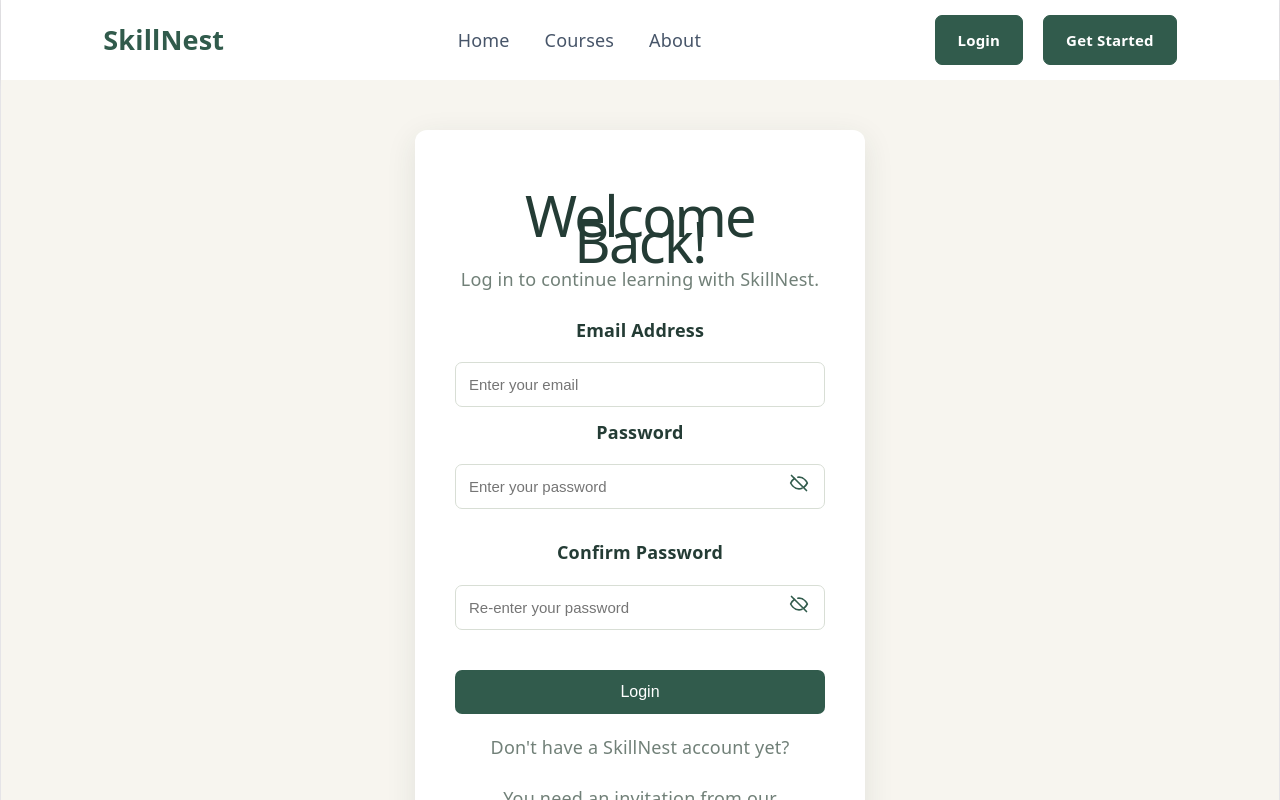
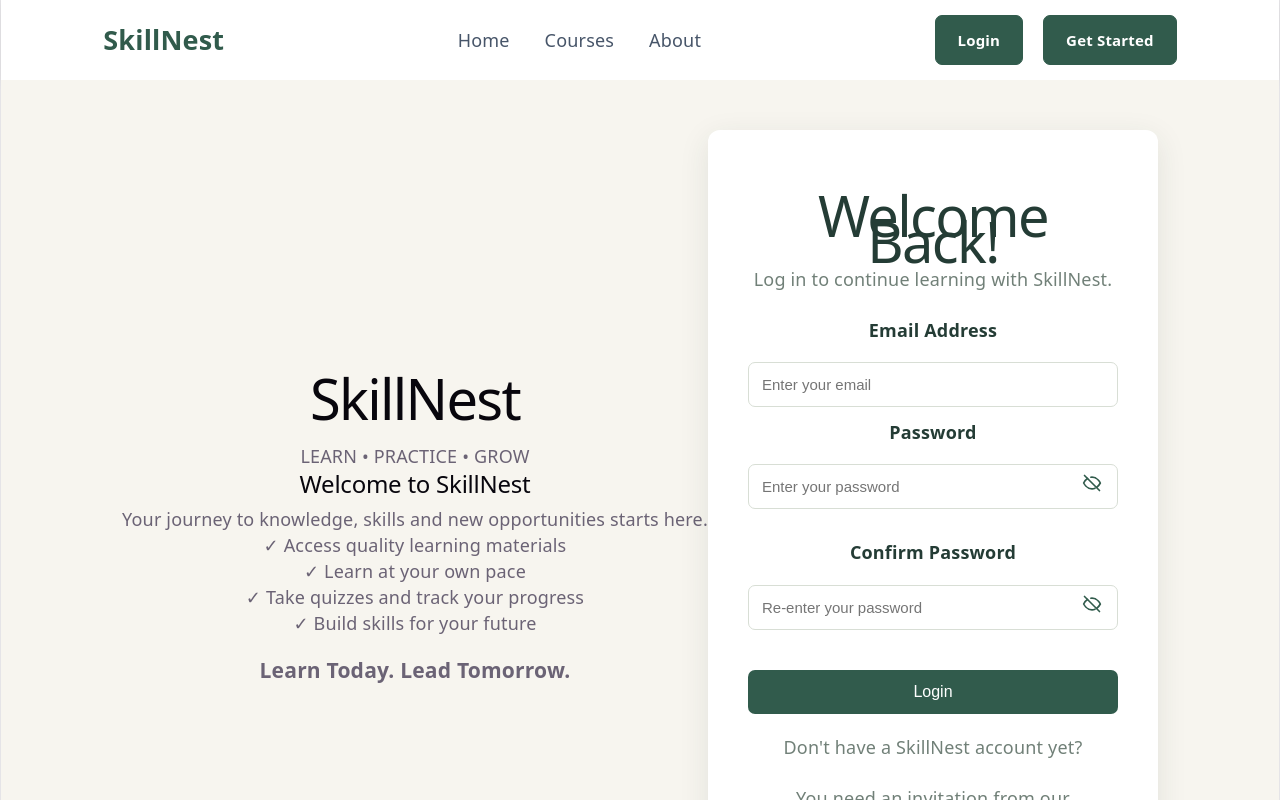
Before and after one commit to sirdrick037-svg/lms_config, a React (Vite) app in the folder lms-frontend/: page /login in a window 1280 px wide. Shown: the top 800 px of the page. Built offline with nearby package versions, Linux system fonts and the light colour scheme.

Commit message:
feat: add introductory section with welcome message and benefits to login page

```diff
--- a/lms-frontend/src/pages/Login.jsx
+++ b/lms-frontend/src/pages/Login.jsx
@@ -84,6 +84,33 @@ function Login() {
 
   return (
     <div className="auth-page">
+
+<div className="auth-intro">
+  <h1 className="auth-brand">
+    Skill<span>Nest</span>
+  </h1>
+
+  <p className="auth-tagline">LEARN • PRACTICE • GROW</p>
+
+  <div className="auth-intro-content">
+    <h2>Welcome to SkillNest</h2>
+
+    <p>
+      Your journey to knowledge, skills and new opportunities
+      starts here.
+    </p>
+
+    <div className="auth-benefits">
+      <p>✓ Access quality learning materials</p>
+      <p>✓ Learn at your own pace</p>
+      <p>✓ Take quizzes and track your progress</p>
+      <p>✓ Build skills for your future</p>
+    </div>
+
+    <h3>Learn Today. Lead Tomorrow.</h3>
+  </div>
+</div>
+
       <div className="auth-card">
         <h1>Welcome Back!</h1>
         <p>Log in to continue learning with SkillNest.</p>
```
